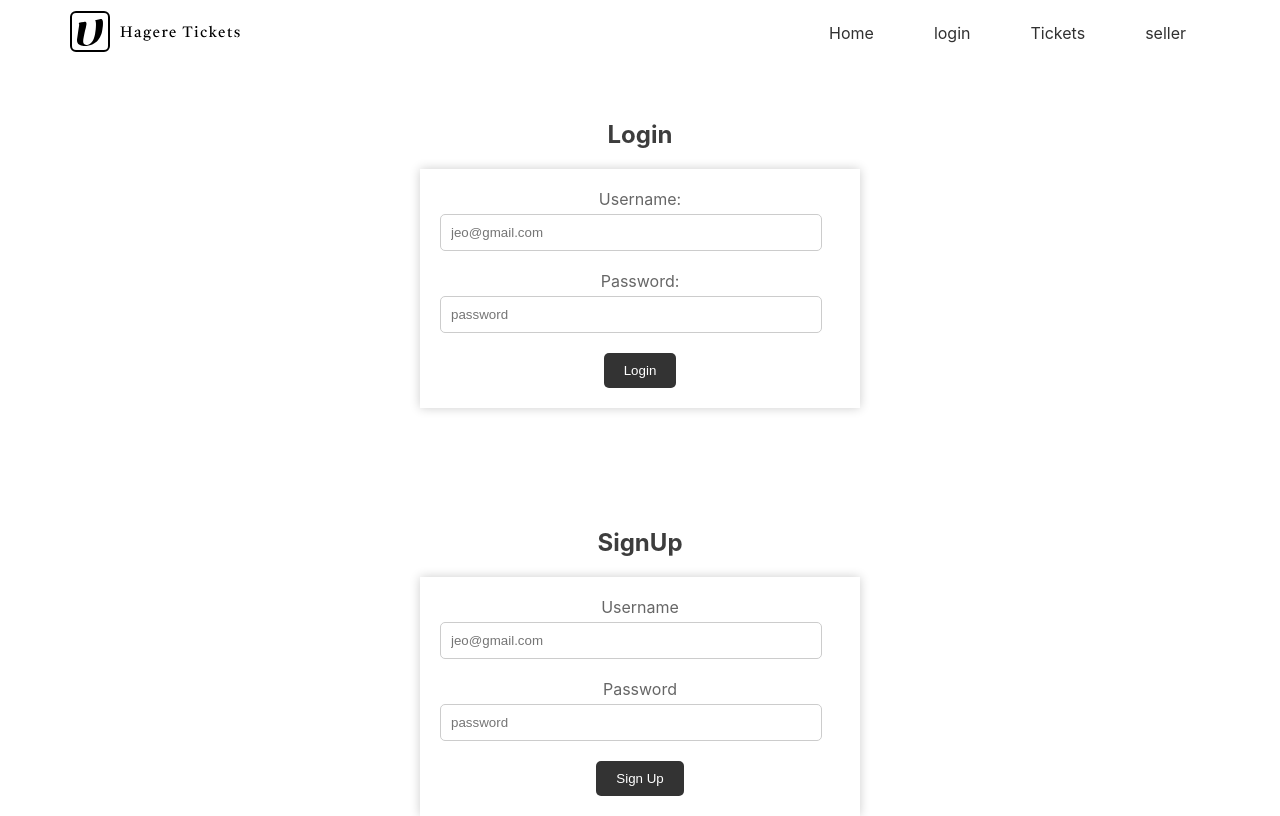
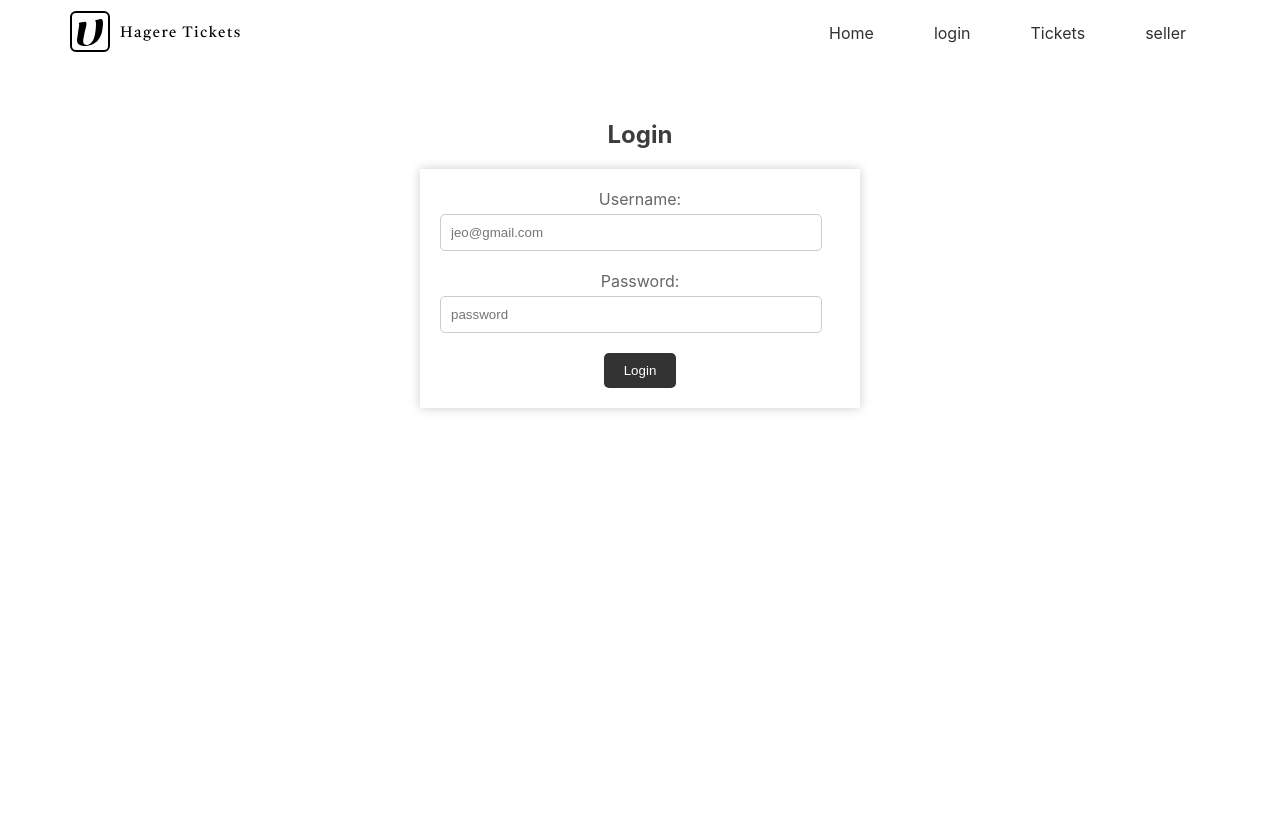
Before and after one commit to kiztopia1/hagere-tickets, a React (Create React App) app: page /login in a window 1280 px wide. Built offline with nearby package versions, Linux system fonts and the light colour scheme.

Commit message:
fix: sign up component removed from login

```diff
--- a/src/pages/LoginPage.jsx
+++ b/src/pages/LoginPage.jsx
@@ -1,13 +1,12 @@
 import React from "react";
 import Nav from "../components/nav";
 import Login from "../components/login";
-import SignUp from "../components/signup";
+
 export default function LoginPage() {
   return (
     <div className="login-page">
       <Nav></Nav>
       <Login></Login>
-      <SignUp />
     </div>
   );
 }
```
